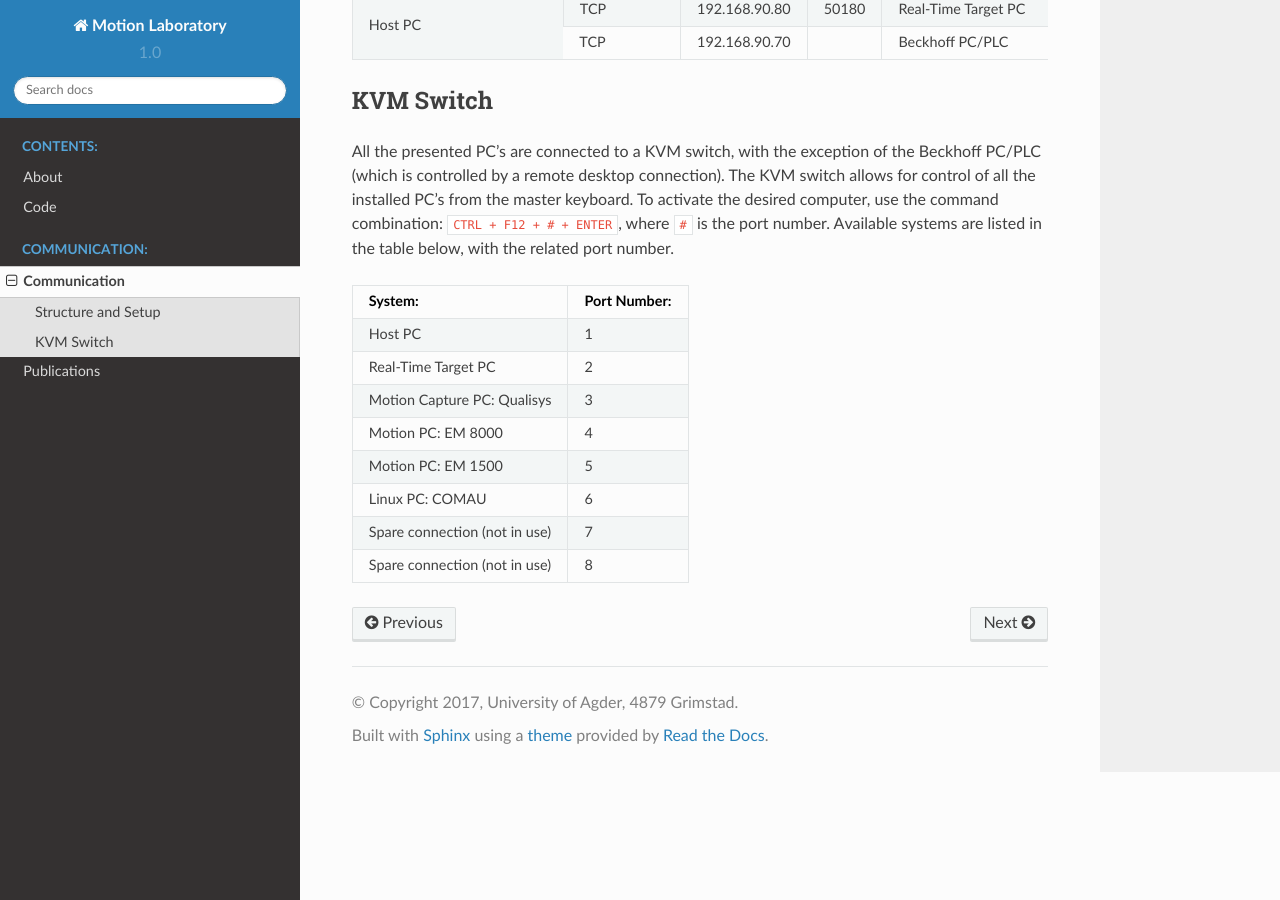
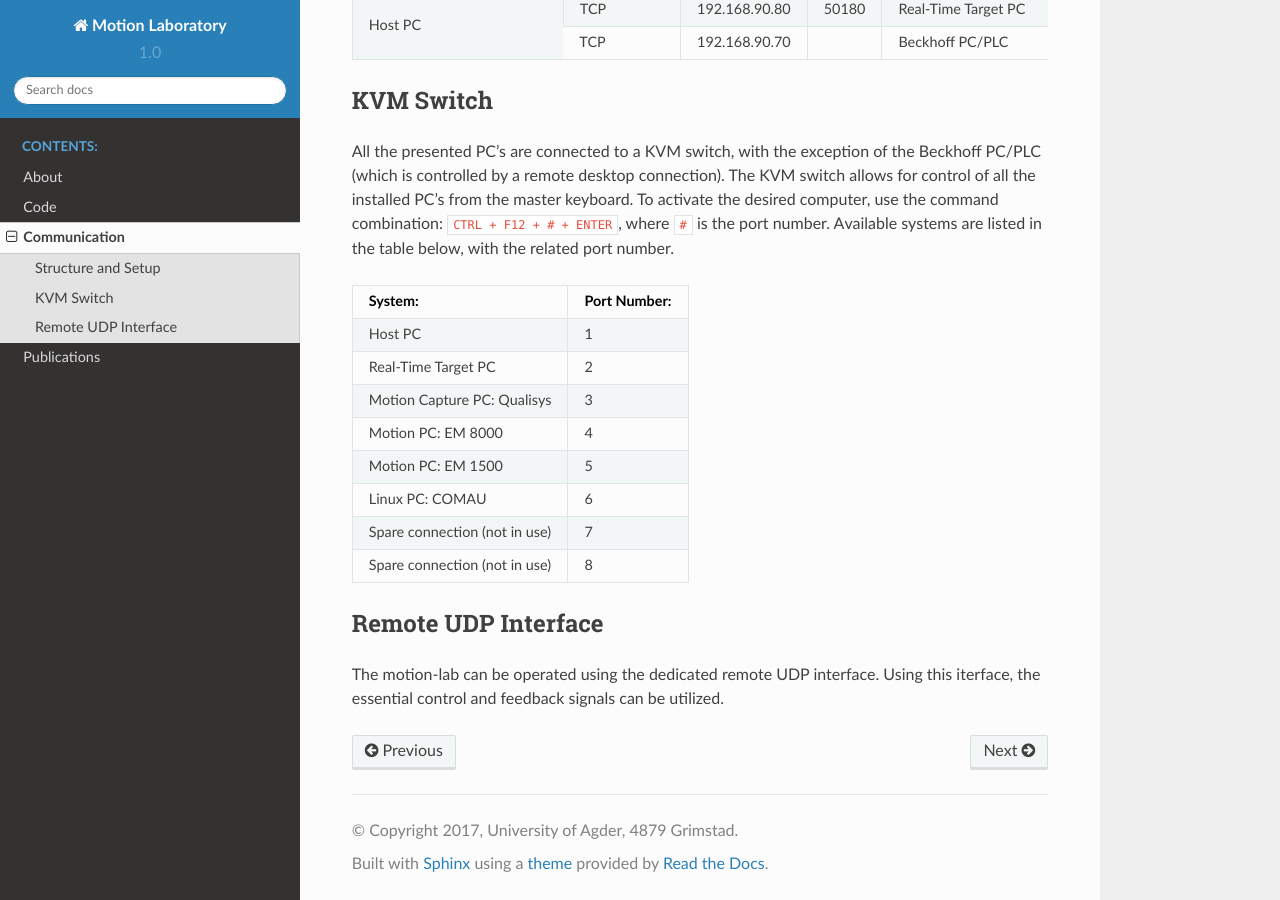
Before and after one commit to sondretordal/motion-lab, a Sphinx documentation site: the page built from docs/com.rst, in a window 1280 px wide and 900 px high, scrolled down 2242 px. Built offline with Sphinx 7.4.7 and the Read the Docs theme 2.0.0, drawn with Linux system fonts in a browser that asks for light colours; formulas are drawn with MathJax 3.

Commit message:
Small changes

```diff
--- a/docs/com.rst
+++ b/docs/com.rst
@@ -125,3 +125,9 @@ Available systems are listed in the table below, with the related port number.
 +-------------------------------+--------------+
 | Spare connection (not in use) |       8      |
 +-------------------------------+--------------+
+
+
+Remote UDP Interface
+--------------------
+The motion-lab can be operated using the dedicated remote UDP interface. Using this
+iterface, the essential control and feedback signals can be utilized.
```
Also changed, not shown: docs/index.rst (+4 -10 lines).
